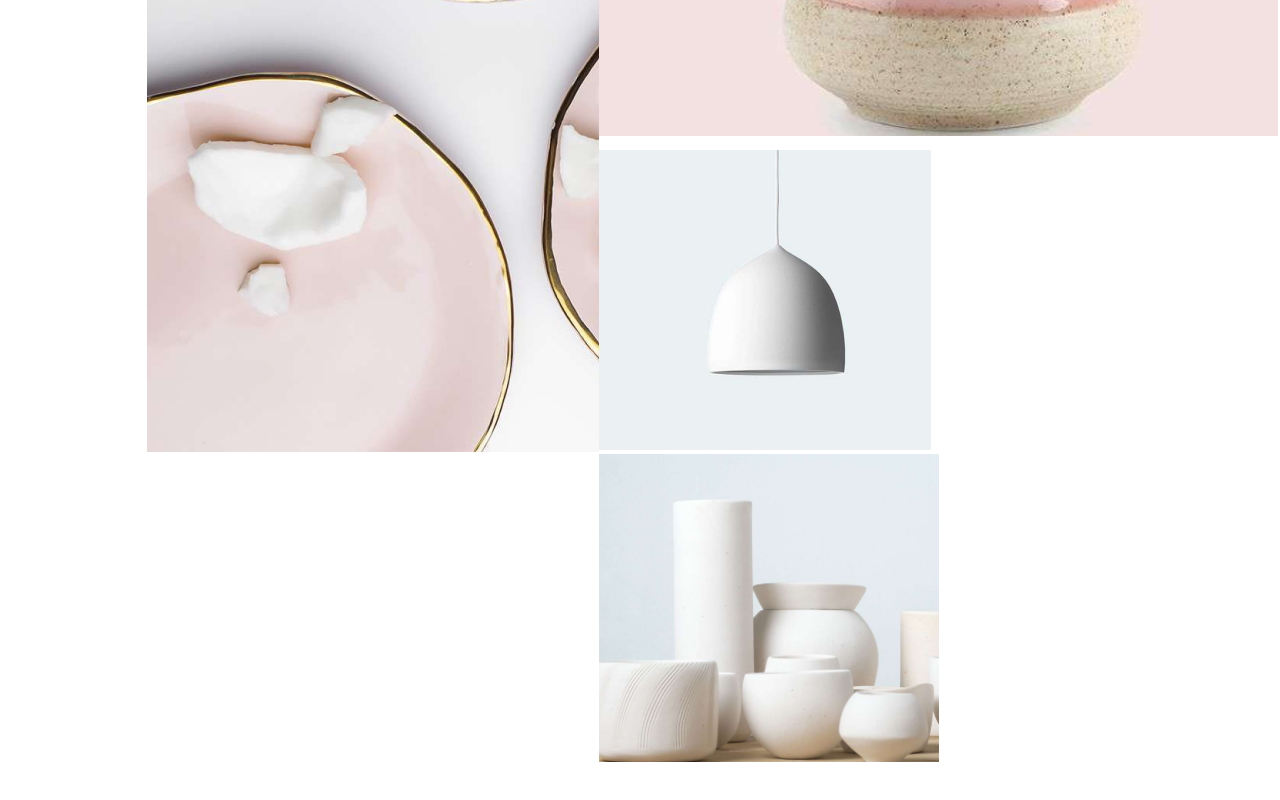
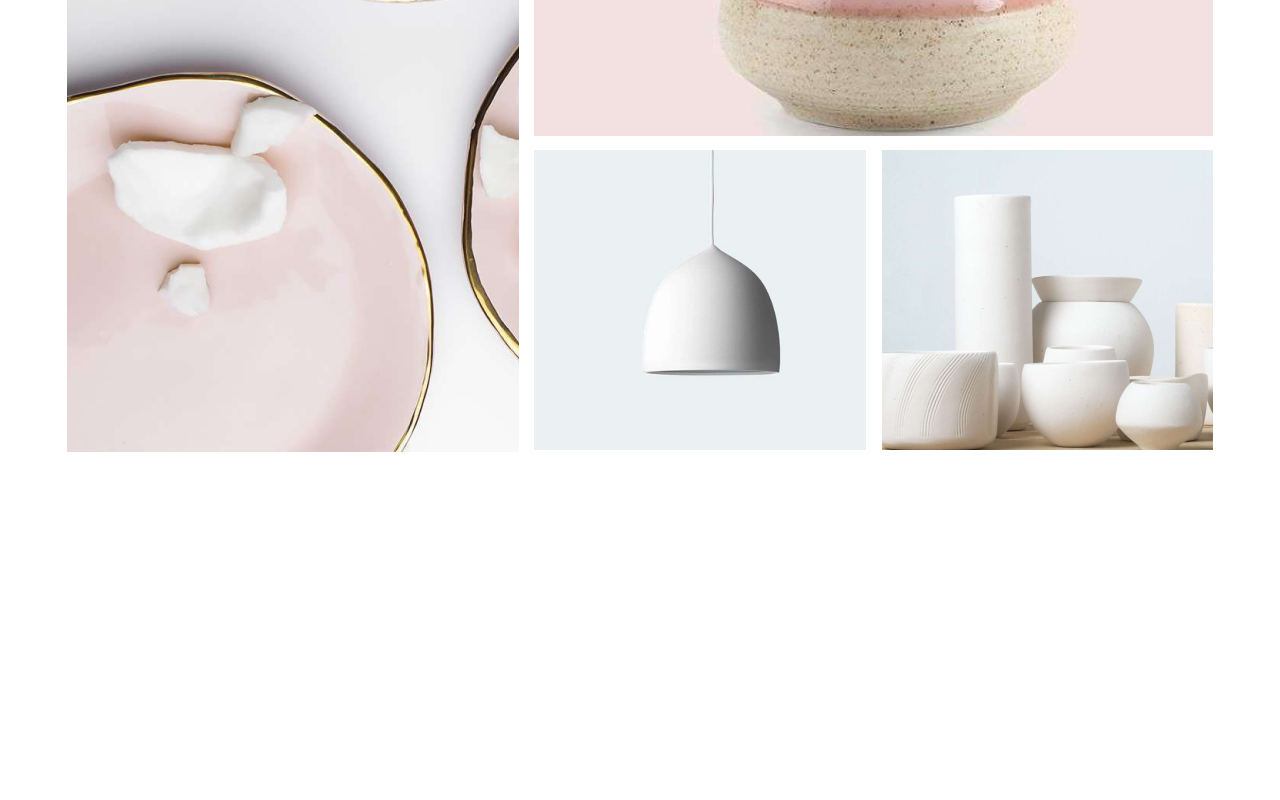
Before and after one commit to vinceEmeka/LST, a React app: page / in a window 1280 px wide. Shown: the part 344-1144 px from the top of the page. After the commit the page ends 880 px from the top, so only its background shows below. Built offline with nearby package versions, Linux system fonts and the light colour scheme; the HTML template or start-up script is replaced by a standard one.

Commit message:
Hero layout done

```diff
--- a/src/sections/hero section/Hero.css
+++ b/src/sections/hero section/Hero.css
@@ -1,39 +1,18 @@
 .hero {
   margin: 80px 147px;
-  display: grid;
-  grid-template-columns: 1fr 1fr;
-  /* gap: 15px; */
+  display: flex;
+  justify-content: center;
+  gap: 15px;
 }
 
-.img1 {
-  grid-row: span 2;
-}
-
-.right {
+.lower {
+  margin-top: 10px;
   display: flex;
-  flex-direction: column;
-  gap: 10px;
-}
-
-.img2 {
-  flex: 1;
-}
-
-.lower-right {
-  display: flex;
-  gap: 10px;
-  flex: 1;
+  gap: 16px;
 }
 
 .img3,
 .img4 {
-  flex: 1;
+  width: 100%;
+  object-fit: cover;
 }
-
-.lower img {
-  /* width: 332px; */
-}
-.lower {
-  display: grid;
-  grid-template-columns: 0.5fr 0.5fr;
-}
--- a/src/sections/hero section/Hero.tsx
+++ b/src/sections/hero section/Hero.tsx
@@ -11,14 +11,12 @@ export default function Hero() {
         <img className = 'img2'src="src\assets\img\media bg-cover.png" alt="" />
        </div>
        <div className="lower">
-        <div className="lower-left">
          <img className = 'img3' src="src\assets\img\media bg-cover (2).png" alt="" />
-         <div className="lower-right">
-          <img className = 'img4' src="src\assets\img\media bg-cover (3).png" alt="" />
+          <img className = 'img4' style={{width: '100%'}} src="src\assets\img\media bg-cover (3).png" alt="" />
          </div>
         </div>
        </div>
-      </div>
-    </div>
+
+
   )
 }
```
